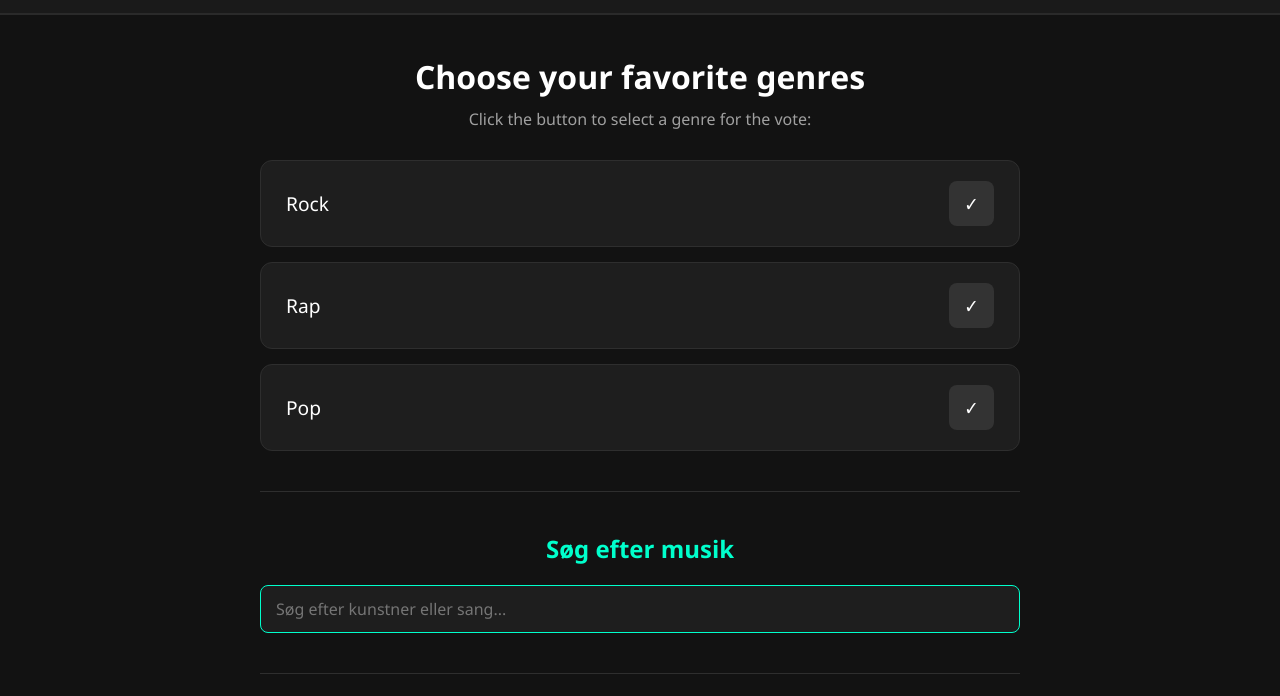
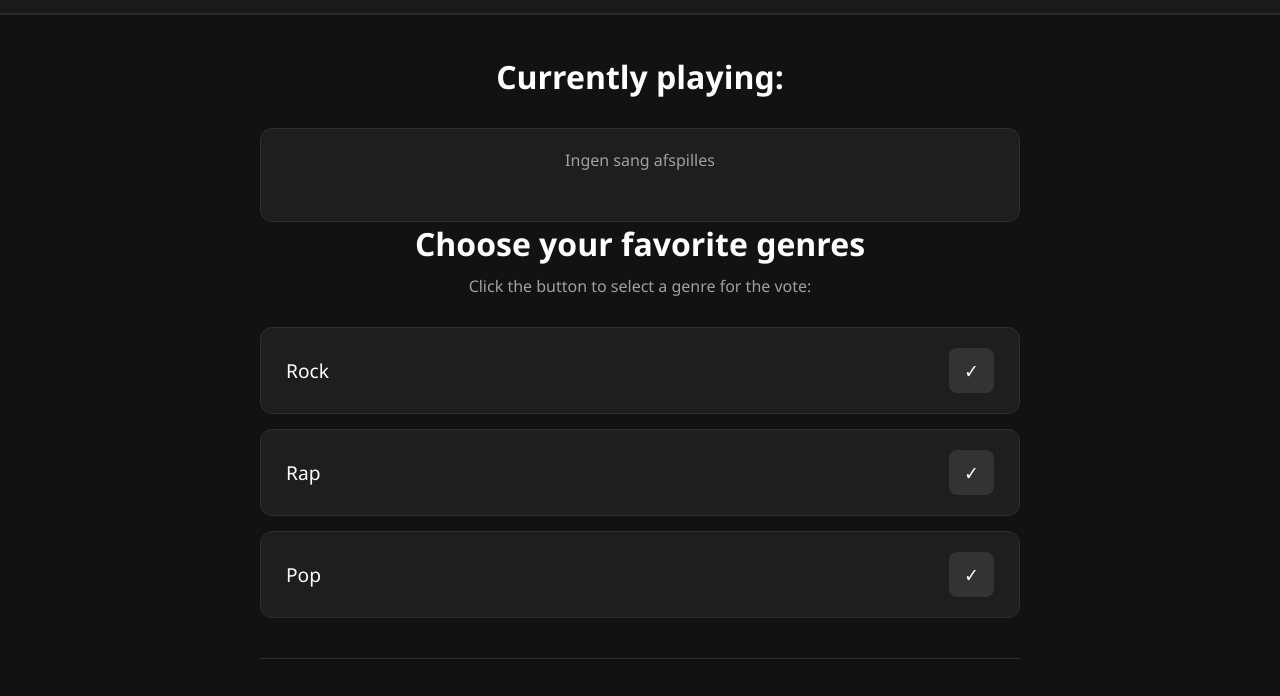
Before and after one commit to MrSquidson/Sem-Proj_Next-Track, a website: page frontend/index.html in a window 1280 px wide. Shown: the part 84-780 px from the top of the page. Drawn offline with Linux system fonts and the light colour scheme; no server answers.

Commit message:
Tilføjet box til currently playing

```diff
--- a/frontend/index.html
+++ b/frontend/index.html
@@ -44,6 +44,13 @@
       HOVEDINDHOLD (Main Content)
     =========================================== -->
     <main class="main-content">
+
+        <h1>Currently playing:</h1>
+        <div id="currentSongDisplay" class="current-song-box">
+            <p id="currentSongTitle">Ingen sang afspilles</p>
+        </div>
+
+
 
         <h1>Choose your favorite genres</h1>
         <p>Click the button to select a genre for the vote:</p>
--- a/frontend/styles.css
+++ b/frontend/styles.css
@@ -270,3 +270,12 @@ body {
     padding: 5px 0;
     border-bottom: 1px solid #262626;
 }
+
+.current-song-box {
+    margin-top: 30px;
+    padding: 20px;
+    background-color: #1e1e1e;
+    border: 1px solid #2e2e2e;
+    border-radius: 12px;
+    text-align: center;
+}
```
